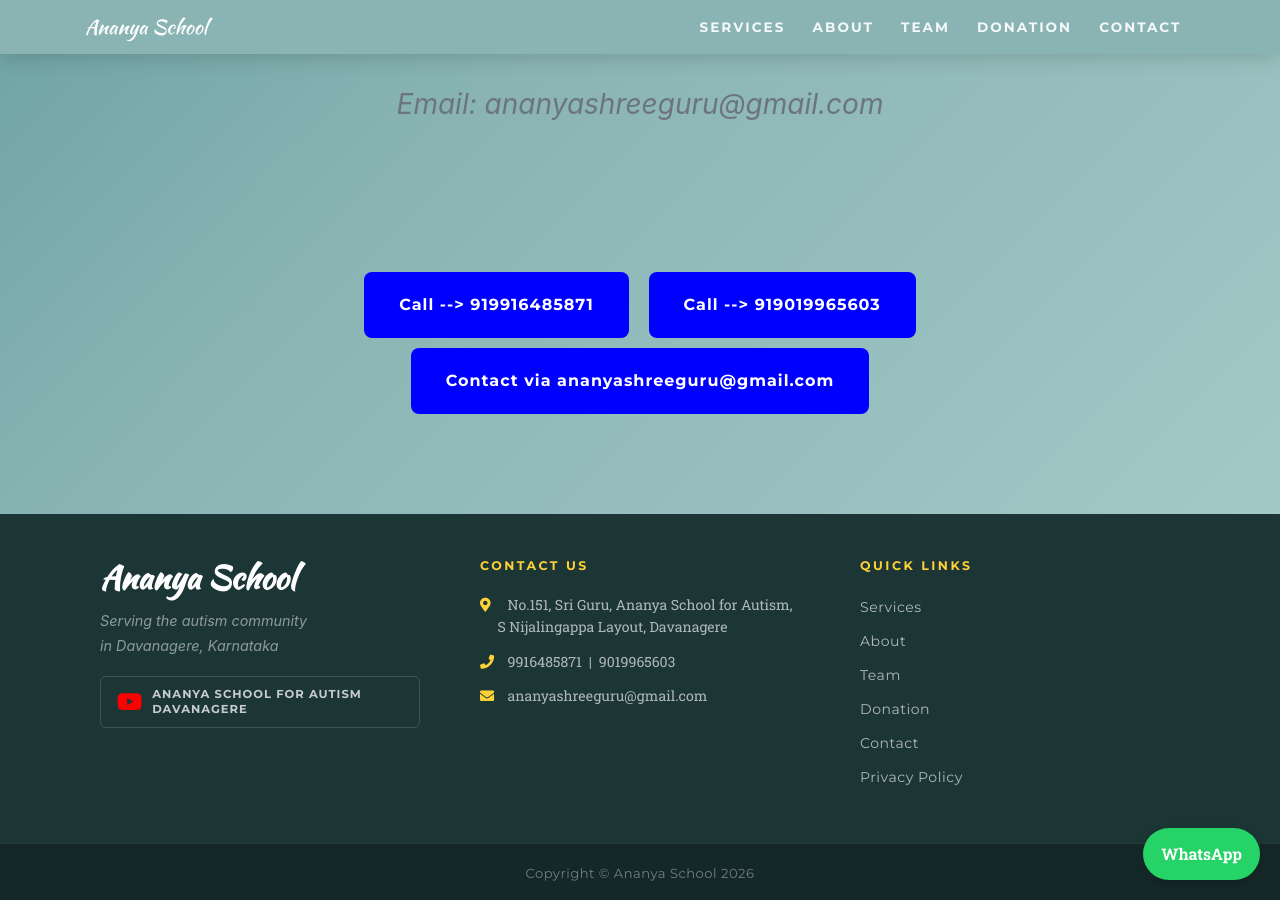
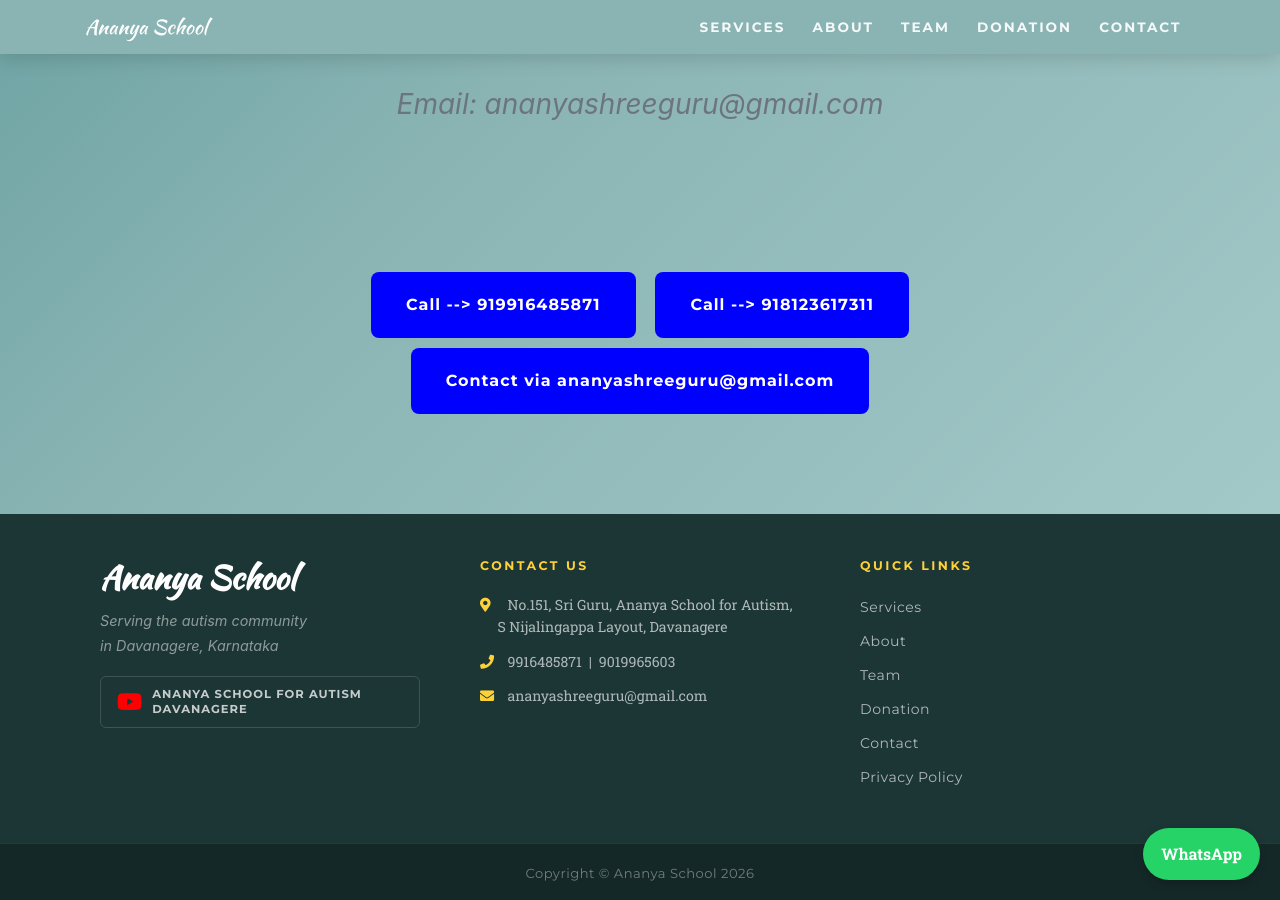
Before and after one commit to shreegurutrust22/ananyaschool, a Jekyll site: the page built from index.md, in a window 1280 px wide and 900 px high, scrolled down 5951 px. Built offline with Jekyll 4.4.1, drawn with Linux system fonts in a browser that asks for light colours; some web fonts are replaced.

Commit message:
Update contact.html

```diff
--- a/_includes/contact.html
+++ b/_includes/contact.html
@@ -50,7 +50,7 @@
           {{ site.data.sitetext[site.locale].contact.title | markdownify | default: Contact Us }}</h2>
         <h3 class="section-subheading text-muted">{{ site.data.sitetext[site.locale].contact.text | default: "" }}</h3>
         <a href="tel:+919916485871" class="btn">Call --> 919916485871</a>&nbsp;&nbsp;&nbsp;&nbsp;
-        <a href="tel:+919019965603" class="btn">Call --> 919019965603 </a></br>
+        <a href="tel:+918123617311" class="btn">Call --> 918123617311 </a></br>
         <a href="mailto:ananyashreeguru@gmail.com?subject=Donation Inquiry" class="btn">Contact via ananyashreeguru@gmail.com</a>
         <a href="https://wa.me/919916485871" class="floating-whatsapp" target="_blank">WhatsApp</a>
       </div>
```
